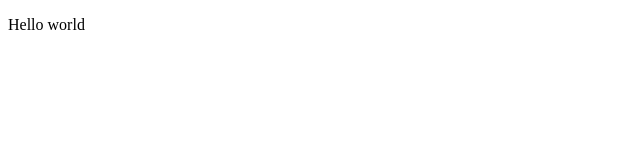
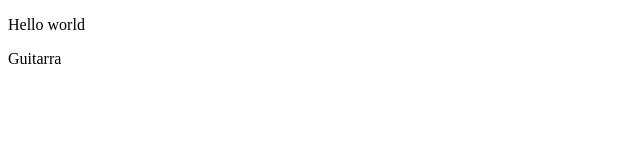
Before and after one commit to alexyepez-dev/git-tutorial, a plain HTML site: page index.html in a window 1280 px wide. Shown: the full height of the page, 0-640 px from the left. Drawn offline with Linux system fonts and the light colour scheme.

Commit message:
V2026.06.17.2312 - cambio en index.html

```diff
--- a/index.html
+++ b/index.html
@@ -7,5 +7,6 @@
   </head>
   <body>
     <p>Hello world</p>
+    <p>Guitarra</p>
   </body>
 </html>
```
